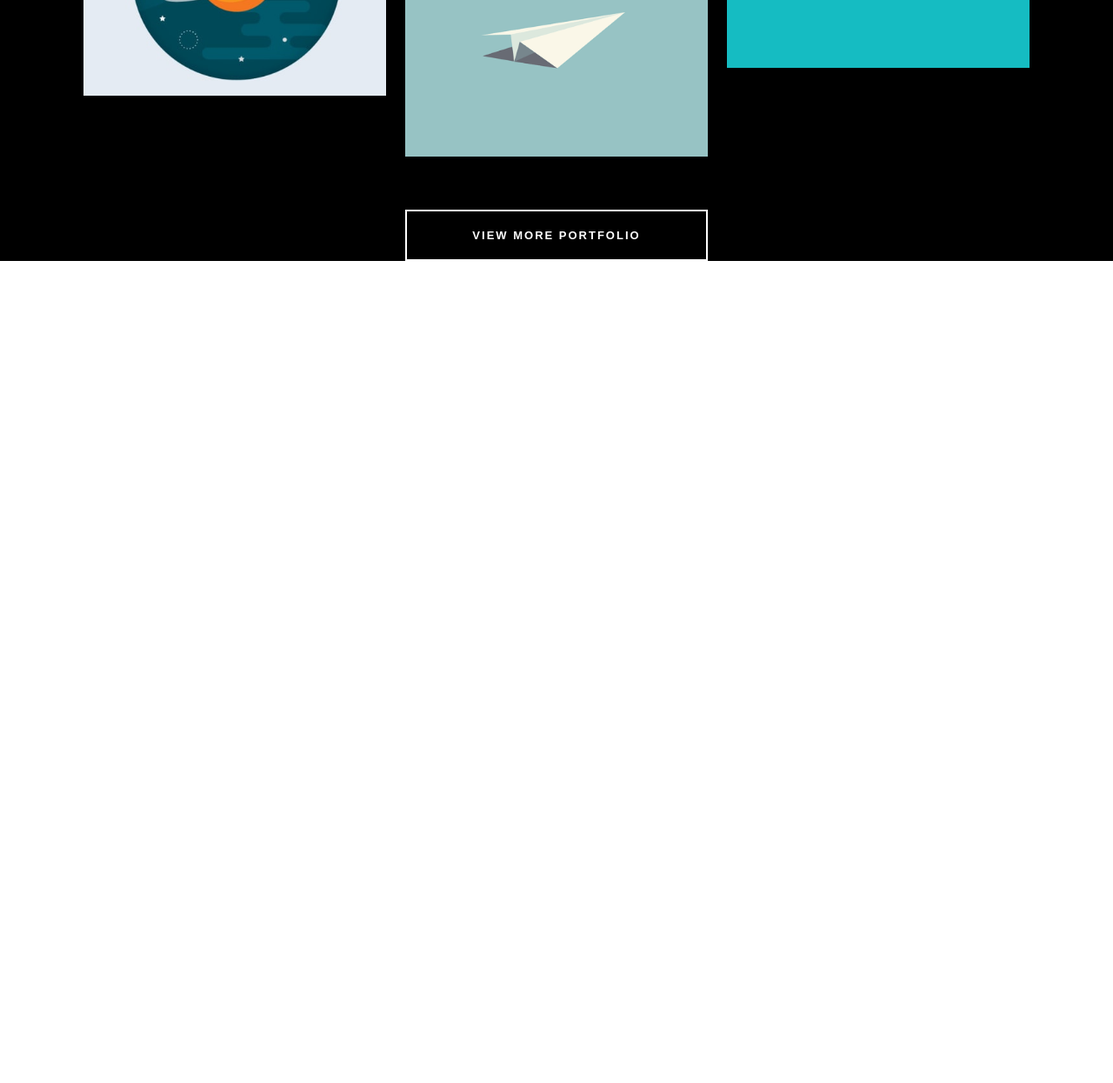
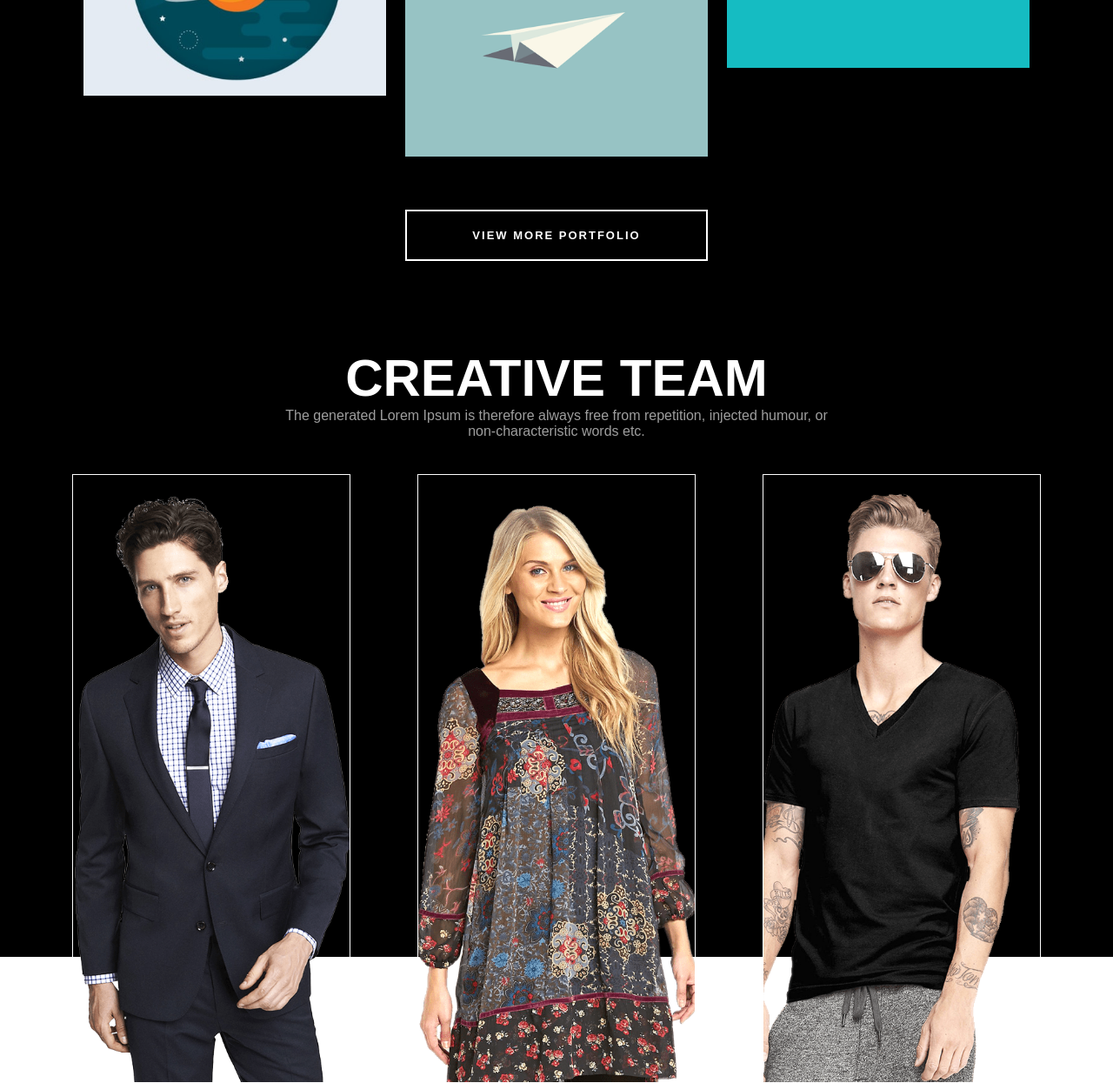
Before and after one commit to aramiiian/Jobado, a plain HTML site: page index.html in a window 1280 px wide. Shown: the part 3994-5239 px from the top of the page at 87% size. Before the commit the page ends 4294 px from the top, so only its background shows below. Drawn offline with Linux system fonts and the light colour scheme.

Commit message:
add new section (team)

```diff
--- a/index.html
+++ b/index.html
@@ -160,6 +160,17 @@
         </div>
         <button class="workbut">VIEW MORE PORTFOLIO </button>
     </section>
+    <section class="team">
+        <div class="team-title">
+            <h2>CREATIVE TEAM</h2>
+            <p>The generated Lorem Ipsum is therefore always free from repetition, injected humour, or non-characteristic words etc.</p>
+        </div>
+        <div class="team-img">
+            <div class="tm1"></div>
+            <div class="tm2"></div>
+            <div class="tm3"></div>
+        </div>
+    </section>
 </body>
 
 </html>
--- a/style.css
+++ b/style.css
@@ -416,3 +416,48 @@ header .logo {
     background: #fff;
     transition: 0.5s linear;
 }
+.team {
+    width: 100%;
+    height: 100vh;
+    background: #000;
+}
+.team .team-title {
+    text-align: center;
+    padding: 100px 0 40px 0;
+    width: 50%;
+    margin-left: 25%;
+
+}
+.team .team-title h2 {
+    color: #fff;
+    font: bold 60px 'Montserrat', sans-serif;
+}
+.team .team-title p {
+    color: #9E9E9E;
+    font: 16px 'Montserrat', sans-serif;
+
+}
+.team .team-img {
+    display: flex;
+    flex-wrap: wrap;
+    gap: 6%;
+    justify-content: center;
+}
+.team .team-img .tm1 {
+    width: 25%;
+    height: 700px;
+    background: url(img/tm1.png) no-repeat center / cover;
+    border: 1px solid #Fff;
+}
+.team .team-img .tm2 {
+    width: 25%;
+    height: 700px;
+    background: url(img/tm2.png) no-repeat center / cover;
+    border: 1px solid #Fff;
+}
+.team .team-img .tm3 {
+    width: 25%;
+    height: 700px;
+    background: url(img/tm3.png) no-repeat center / cover;
+    border: 1px solid #Fff;
+}
```
Also changed, not shown: img/tm1.png (added), img/tm2.png (added), img/tm3.png (added).
